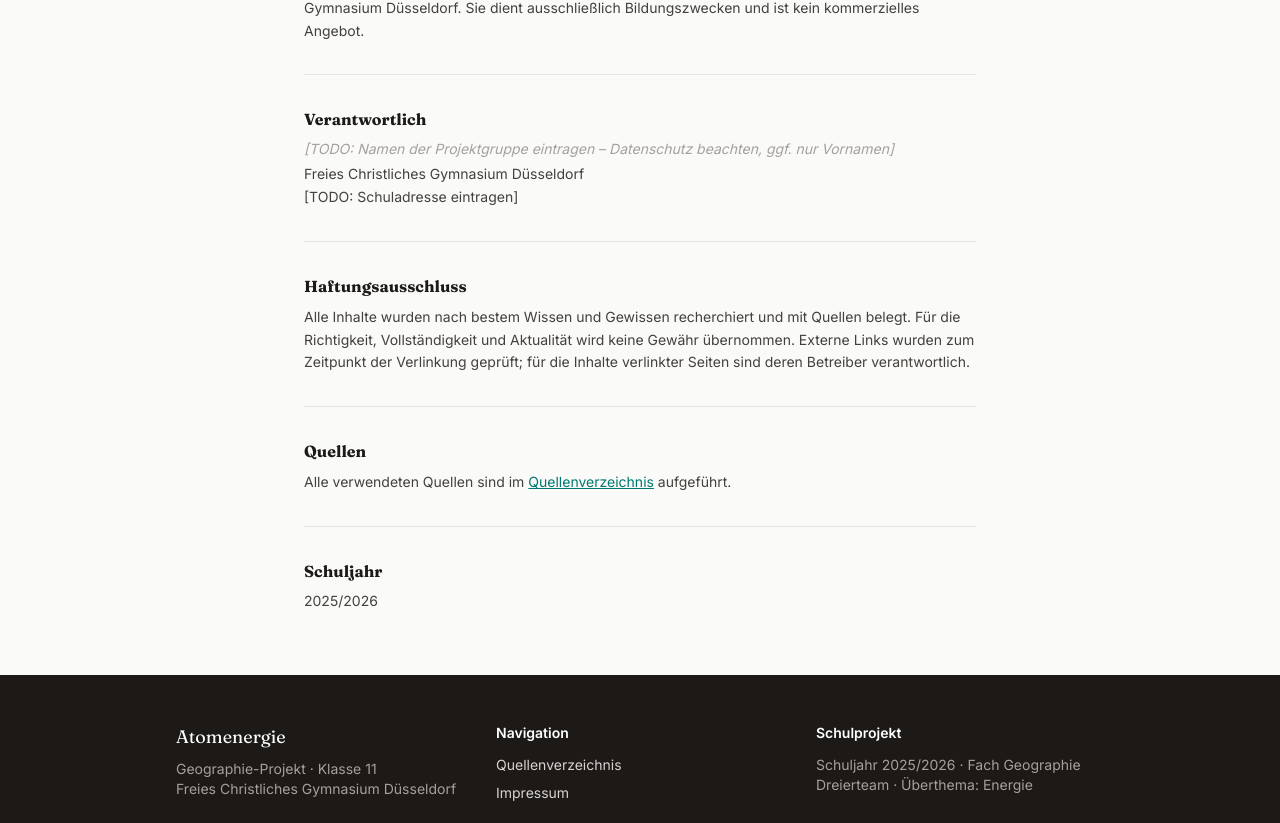
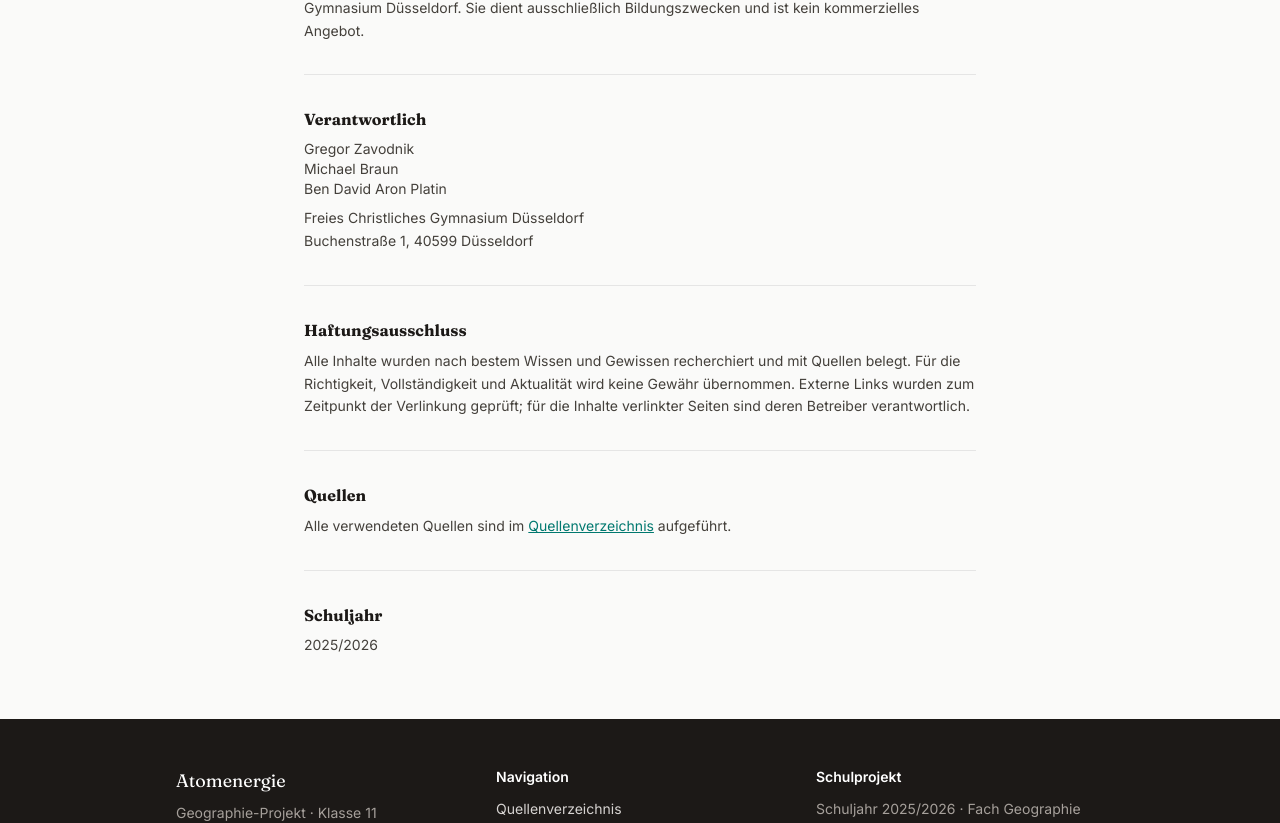
Before and after one commit to gregorzavodnik/atom, a Next.js app: page /impressum in a window 1280 px wide. Shown: the part 358-1181 px from the top of the page. Built offline with nearby package versions, Linux system fonts and the light colour scheme.

Commit message:
Routing and copy-right fixed

```diff
--- a/app/impressum/page.tsx
+++ b/app/impressum/page.tsx
@@ -44,14 +44,17 @@ export default function ImpressumPage() {
                   <h2 className="font-semibold text-stone-900 mb-2">
                      Verantwortlich
                   </h2>
-                  <p className="text-sm text-stone-400 italic mb-1">
-                     [TODO: Namen der Projektgruppe eintragen – Datenschutz
-                     beachten, ggf. nur Vornamen]
+                  <p className="text-sm mb-2">
+                     Gregor Zavodnik
+                     <br />
+                     Michael Braun
+                     <br />
+                     Ben David Aron Platin
                   </p>
                   <p className="text-sm leading-relaxed">
                      Freies Christliches Gymnasium Düsseldorf
                      <br />
-                     [TODO: Schuladresse eintragen]
+                     Buchenstraße 1, 40599 Düsseldorf
                   </p>
                </section>
 
--- a/components/layout/Footer.tsx
+++ b/components/layout/Footer.tsx
@@ -47,9 +47,6 @@ export default function Footer() {
                   <p className="text-sm text-stone-400">
                      Schuljahr 2025/2026 · Fach Geographie
                   </p>
-                  <p className="text-sm text-stone-400">
-                     Dreierteam · Überthema: Energie
-                  </p>
                </div>
             </div>
             <Separator className="my-8 bg-stone-700" />
--- a/components/layout/Header.tsx
+++ b/components/layout/Header.tsx
@@ -46,7 +46,7 @@ export default function Header() {
       <header className="sticky top-0 z-50 bg-white/80 backdrop-blur-md border-b border-stone-200">
          <div className="max-w-7xl mx-auto px-6 md:px-12 h-14 flex items-center justify-between gap-6">
             <Link
-               href="#hero"
+               href="/#hero"
                className="font-serif text-lg text-stone-900 hover:text-teal-800 transition-colors flex-shrink-0"
             >
                Atomenergie
@@ -56,7 +56,7 @@ export default function Header() {
                {navLinks.map((link) => (
                   <a
                      key={link.href}
-                     href={link.href}
+                     href={`/${link.href}`}
                      className={cn(
                         'px-3 py-1.5 rounded-full text-xs font-medium whitespace-nowrap transition-colors',
                         activeSection === link.href.slice(1)
@@ -91,7 +91,7 @@ export default function Header() {
                         {navLinks.map((link) => (
                            <a
                               key={link.href}
-                              href={link.href}
+                              href={`/${link.href}`}
                               onClick={() => setMobileOpen(false)}
                               className={cn(
                                  'px-3 py-2.5 rounded-lg text-sm font-medium transition-colors',
```
